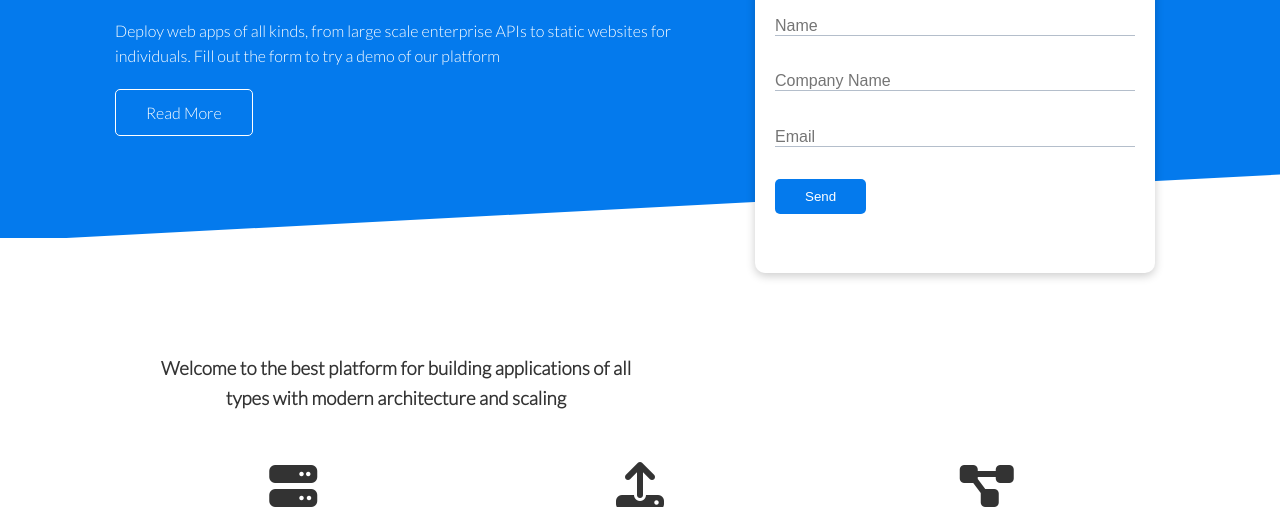
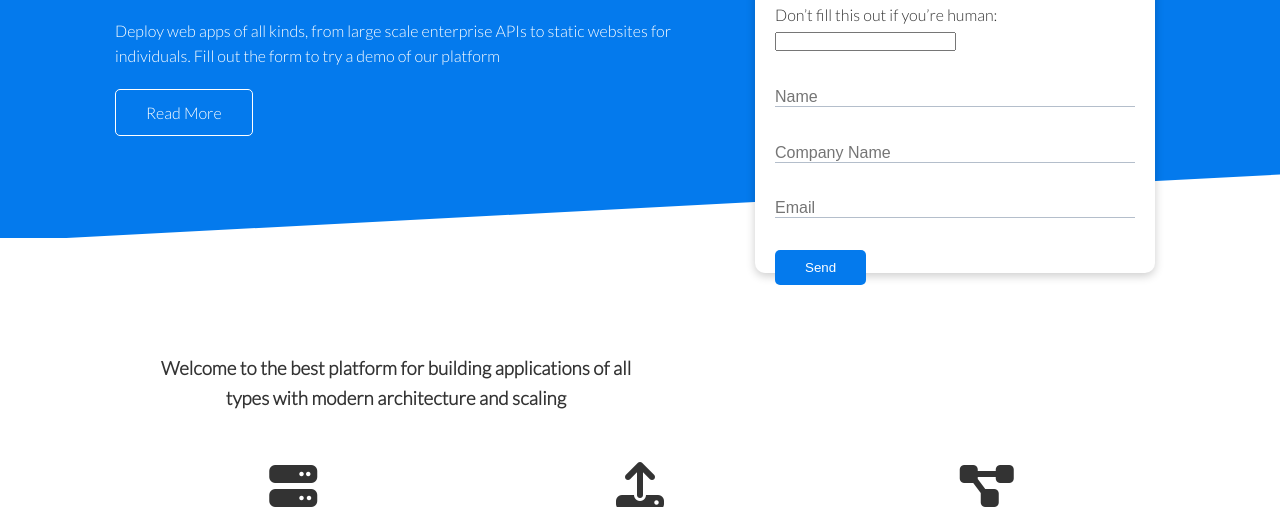
Before and after one commit to SanHugoSan/loruki-website, a plain HTML site: page index.html in a window 1280 px wide. Shown: the part 232-739 px from the top of the page. Drawn offline with Linux system fonts and the light colour scheme.

Commit message:
Added netlify setup

```diff
--- a/index.html
+++ b/index.html
@@ -44,7 +44,13 @@
         </div>
         <div class="showcase-form card">
           <h2>Request a Demo</h2>
-          <form action="">
+         <form name="contact" method="POST"   netlify-honeypot="bot-field" data-netlify="true">
+           <p class="hidden">
+    <label>
+      Don’t fill this out if you’re human: <input name="bot-field" />
+    </label>
+  </p>
+           <input type="hidden" name="form-name" value="contact">
             <div class="form-control">
               <input type="text" name="name" placeholder="Name" required />
             </div>
```
